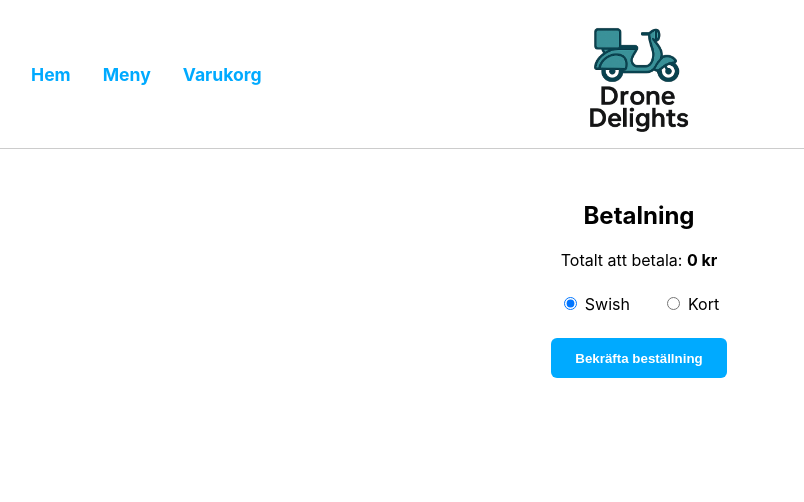
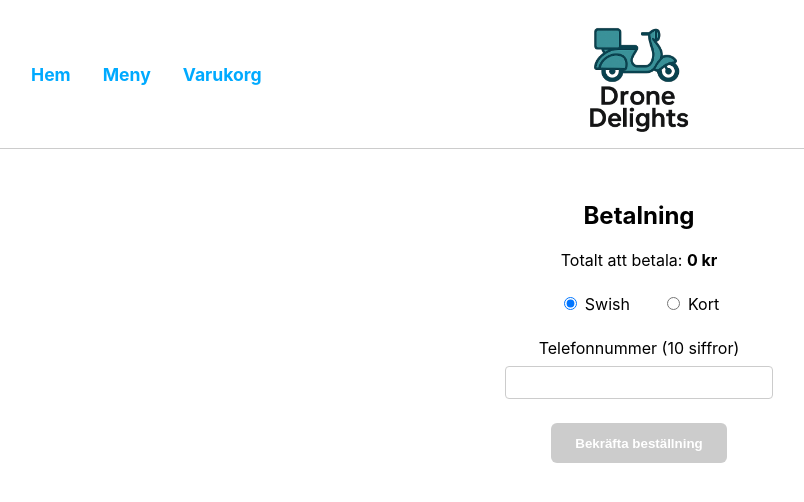
Before and after one commit to kevindaouk/GR--Kevin-Daouk-SYSM8, a React (Create React App) app: page /checkout in a window 1280 px wide. Shown: the top 502 px of the page, without its empty margins (1-805 px from the left). Built offline with nearby package versions, Linux system fonts and the light colour scheme; data requests are answered from the project's data file.

Commit message:
lägger till inputrutor rutor beroende på betalningsval, samt krav för inputrutorna

```diff
--- a/src/App.css
+++ b/src/App.css
@@ -395,3 +395,25 @@
   border-radius: 6px;
   cursor: pointer;
 }
+
+.swish-input,
+.card-inputs {
+  margin: 1.5rem 0;
+  display: flex;
+  flex-direction: column;
+  align-items: center;
+  gap: 0.5rem;
+}
+
+.card-inputs input,
+.swish-input input {
+  padding: 0.5rem;
+  width: 250px;
+  border: 1px solid #ccc;
+  border-radius: 4px;
+}
+
+.confirm-button:disabled {
+  background-color: #ccc;
+  cursor: not-allowed;
+}
--- a/src/Pages/Checkout.jsx
+++ b/src/Pages/Checkout.jsx
@@ -5,6 +5,11 @@ import { useNavigate } from "react-router-dom";
 function Checkout() {
   const [orders, setOrders] = useState([]);
   const [paymentMethod, setPaymentMethod] = useState("Swish");
+  const [phone, setPhone] = useState("");
+  const [cardName, setCardName] = useState("");
+  const [cardNumber, setCardNumber] = useState("");
+  const [cvc, setCvc] = useState("");
+  const [expiry, setExpiry] = useState("");
   const navigate = useNavigate();
 
   useEffect(() => {
@@ -15,9 +20,24 @@ function Checkout() {
 
   const totalAmount = orders.reduce((sum, item) => sum + item.total, 0);
 
+  const isValidPhone = phone.match(/^\d{10}$/);
+  const isValidName = cardName.match(/^[a-zA-ZåäöÅÄÖ\s]+$/);
+  const isValidCard = cardNumber.match(/^\d{16}$/);
+  const isValidCVC = cvc.match(/^\d{3}$/);
+  const isCardValid =
+    isValidName && isValidCard && isValidCVC && expiry.length > 0;
+
+  const isFormValid =
+    paymentMethod === "Swish"
+      ? isValidPhone
+      : paymentMethod === "Kort"
+      ? isCardValid
+      : false;
+
   const handleConfirm = () => {
-    // Här kan du lägga till POST till bekräftelser senare
-    navigate("/confirmation");
+    if (isFormValid) {
+      navigate("/confirmation");
+    }
   };
 
   return (
@@ -48,7 +68,59 @@ function Checkout() {
         </label>
       </div>
 
-      <button className="confirm-button" onClick={handleConfirm}>
+      {paymentMethod === "Swish" && (
+        <div className="swish-input">
+          <label>Telefonnummer (10 siffror)</label>
+          <input
+            type="text"
+            value={phone}
+            onChange={(e) => setPhone(e.target.value.replace(/\D/g, ""))}
+            maxLength={10}
+          />
+        </div>
+      )}
+
+      {paymentMethod === "Kort" && (
+        <div className="card-inputs">
+          <label>Namn på kortet</label>
+          <input
+            type="text"
+            value={cardName}
+            onChange={(e) =>
+              setCardName(e.target.value.replace(/[^a-zA-ZåäöÅÄÖ\s]/g, ""))
+            }
+          />
+
+          <label>Kortnummer (16 siffror)</label>
+          <input
+            type="text"
+            value={cardNumber}
+            onChange={(e) => setCardNumber(e.target.value.replace(/\D/g, ""))}
+            maxLength={16}
+          />
+
+          <label>CVC (3 siffror)</label>
+          <input
+            type="text"
+            value={cvc}
+            onChange={(e) => setCvc(e.target.value.replace(/\D/g, ""))}
+            maxLength={3}
+          />
+
+          <label>Giltigt till (MM/ÅÅ)</label>
+          <input
+            type="month"
+            value={expiry}
+            onChange={(e) => setExpiry(e.target.value)}
+          />
+        </div>
+      )}
+
+      <button
+        className="confirm-button"
+        onClick={handleConfirm}
+        disabled={!isFormValid}
+      >
         Bekräfta beställning
       </button>
     </div>
```
